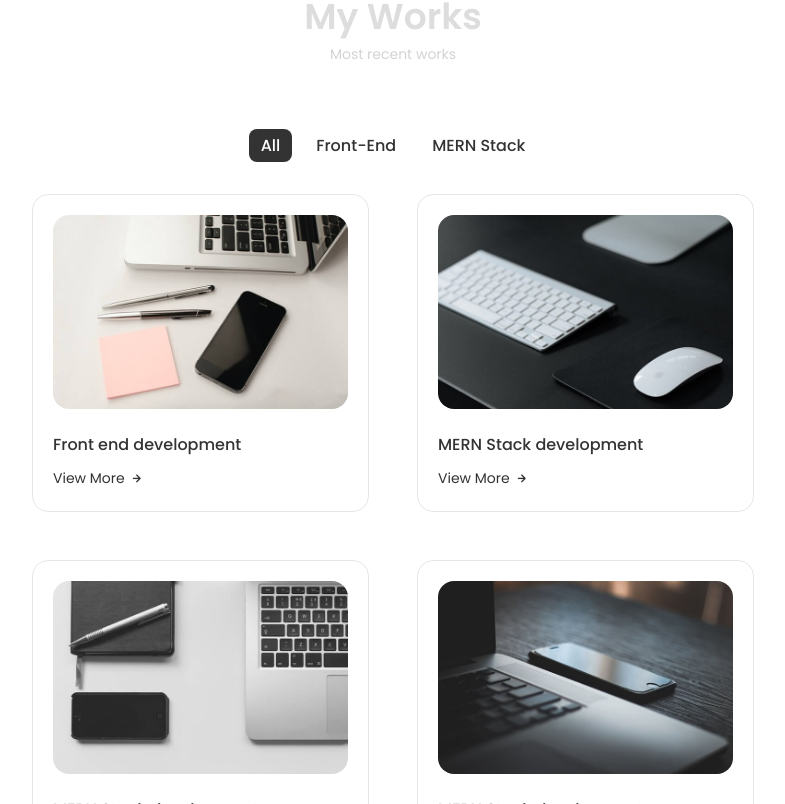
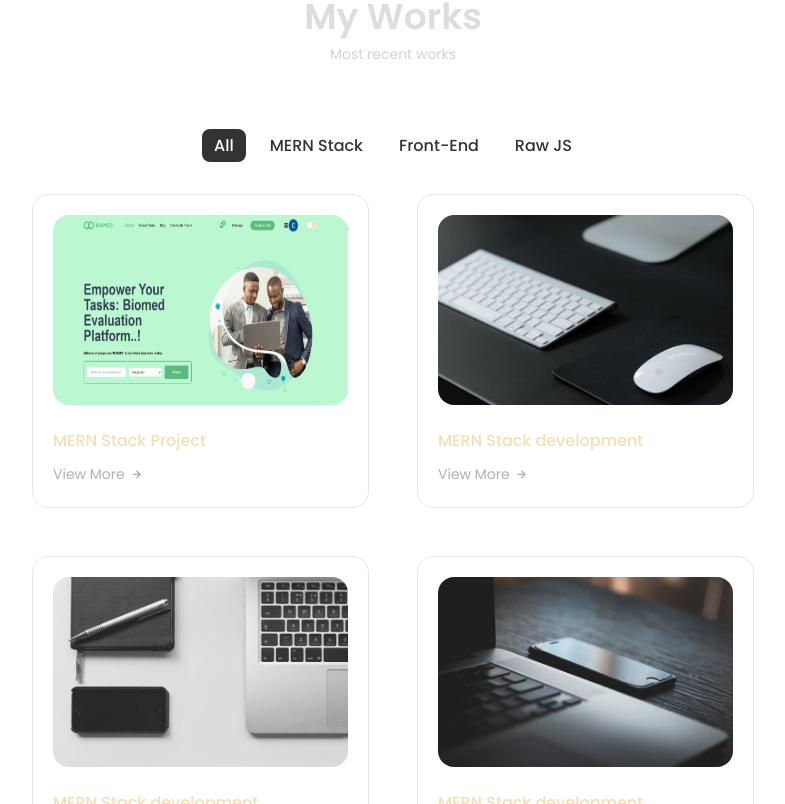
Before and after one commit to rh-abir/my-portfolio, a React (Vite) app: page / in a window 1280 px wide. Shown: the part 2636-3440 px from the top of the page, without its empty margins (247-1032 px from the left). Built offline with nearby package versions, Linux system fonts and the light colour scheme.

Commit message:
change button text color

```diff
--- a/src/components/Services/Services.css
+++ b/src/components/Services/Services.css
@@ -26,7 +26,7 @@
 }
 
 .services__button {
-    color: var(--title-color);
+    color: #B0B0B0;
     font-size: var(--small-font-size);
     display: inline-flex;
     align-items: center;
--- a/src/components/Work/Data.jsx
+++ b/src/components/Work/Data.jsx
@@ -1,4 +1,4 @@
-import work1 from "../../assets/work1.jpg";
+import work1 from "../../assets/mern1.png";
 import work2 from "../../assets/work2.jpg";
 import work3 from "../../assets/work3.jpg";
 import work4 from "../../assets/work4.jpg";
@@ -8,8 +8,8 @@ export const projectsData = [
   {
     id: 1,
     image: work1,
-    title: "Front end development ",
-    category: "Front-end",
+    title: "MERN Stack Project",
+    category: "MERN Stack",
     text: "1lorem impsum",
   },
   {
@@ -47,9 +47,12 @@ export const projectsNav = [
     name: "all",
   },
   {
+    name: "MERN Stack",
+  },
+  {
     name: "Front-end",
   },
   {
-    name: "MERN Stack",
+    name: "Raw JS",
   },
 ];
--- a/src/components/Work/Work.css
+++ b/src/components/Work/Work.css
@@ -33,10 +33,12 @@
     border: 1px solid rgba(0, 0, 0, 0.1);
     padding: 1.25rem;
     border-radius: 1rem;
+    cursor: pointer;
 }
 
 .work__img {
     width: 295px;
+    height: 190px;
     border-radius: 1rem;
     margin-bottom: var(--mb-1);
 }
@@ -45,24 +47,7 @@
     font-size: var(--normal-font-size);
     font-weight: var(--font-medium);
     margin-bottom: var(--mb-0-5);
-}
-
-.work__button {
-    color: var(--text-color);
-    font-size: var(--small-font-size);
-    display: flex;
-    align-items: center;
-    column-gap: 0.25rem;
-
-}
-
-.work__button-icon {
-    font-size: 1rem;
-    transition: 0.4s;
-}
-
-.work__button:hover .work__button-icon {
-    transform: translateX(0.25rem);
+    color: wheat;
 }
 
 /* active work */
--- a/src/components/Work/WorkItems.jsx
+++ b/src/components/Work/WorkItems.jsx
@@ -11,7 +11,7 @@ const WorkItems = ({ item }) => {
 
   return (
     <>
-      <div className="work__card">
+      <div className="work__card" onClick={() => toggleTab(1)}>
         <img className="work__img" src={item.image} alt="" />
         <h3 className="work__title">{item.title}</h3>
         <span className="services__button" onClick={() => toggleTab(1)}>
```
Also changed, not shown: src/assets/mern1.png.
